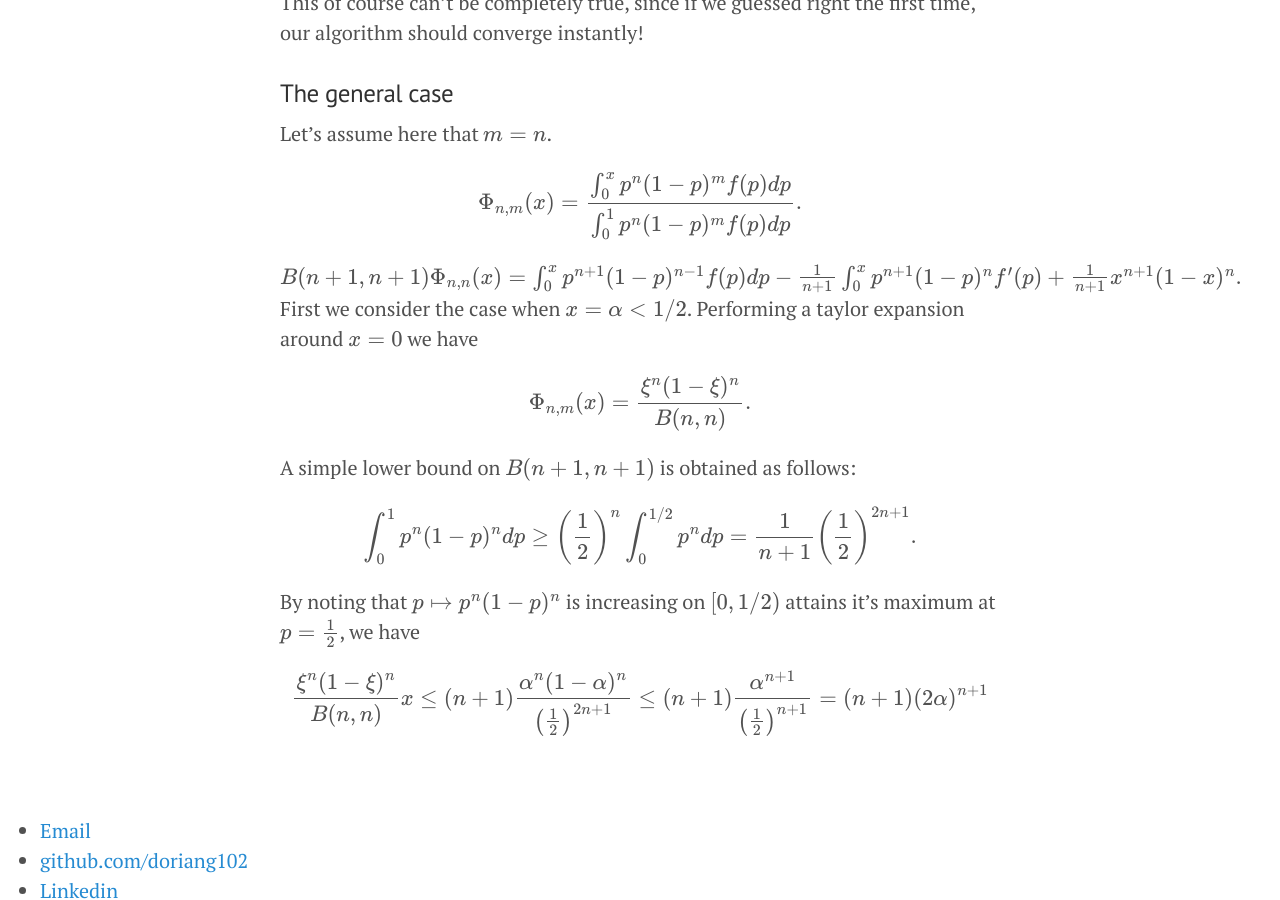
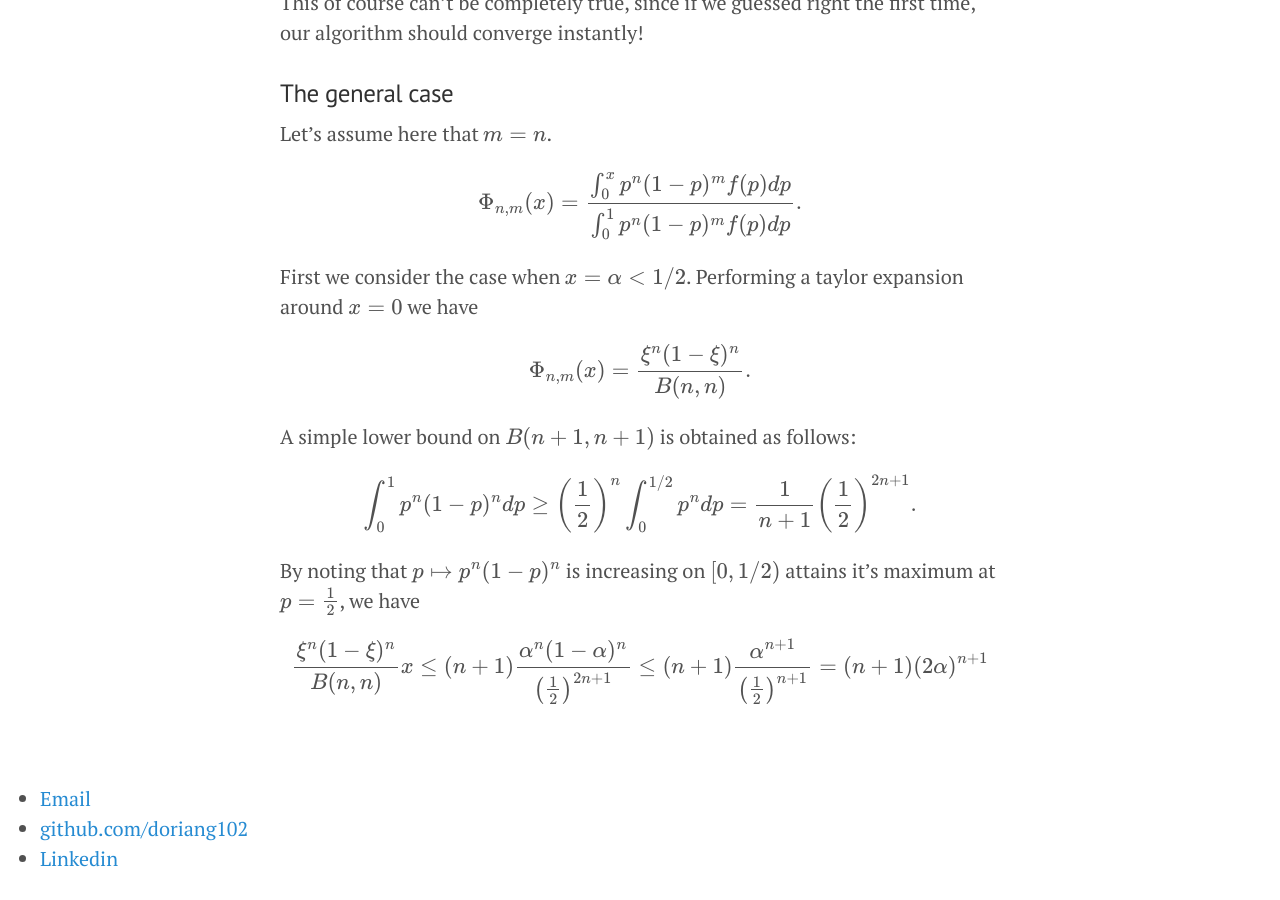
Before and after one commit to doriang102/doriang102.github.io, a Jekyll site: the page built from _posts/2017-06-10-hypothesis-testing-part-2.md, in a window 1280 px wide and 900 px high, scrolled down 2256 px. Built offline with Jekyll 4.4.1, drawn with Linux system fonts in a browser that asks for light colours; our own code applies the rules of GitHub Pages for plain Markdown files; formulas are drawn with MathJax 3.

Commit message:
Update 2017-06-10-hypothesis-testing-part-2.md

```diff
--- a/_posts/2017-06-10-hypothesis-testing-part-2.md
+++ b/_posts/2017-06-10-hypothesis-testing-part-2.md
@@ -64,7 +64,7 @@ Let's assume here that $$m = n$$.
 
 $$ \Phi_{n,m}(x) = \frac{\int_0^x p^n(1-p)^m f(p) dp }{\int_0^1 p^n (1-p)^mf(p) dp}. $$
 
-$$ B(n+1,n+1) \Phi_{n,n}(x) = \int_0^x p^{n+1}(1-p)^{n-1} f(p) dp - \frac{1}{n+1} \int_0^x p^{n+1}(1-p)^n f'(p) + \frac{1}{n+1} x^{n+1} (1-x)^n.$$
+
 First we consider the case when $$x = \alpha < 1/2$$. Performing a taylor expansion around $$x=0$$ we have
 
 
```
